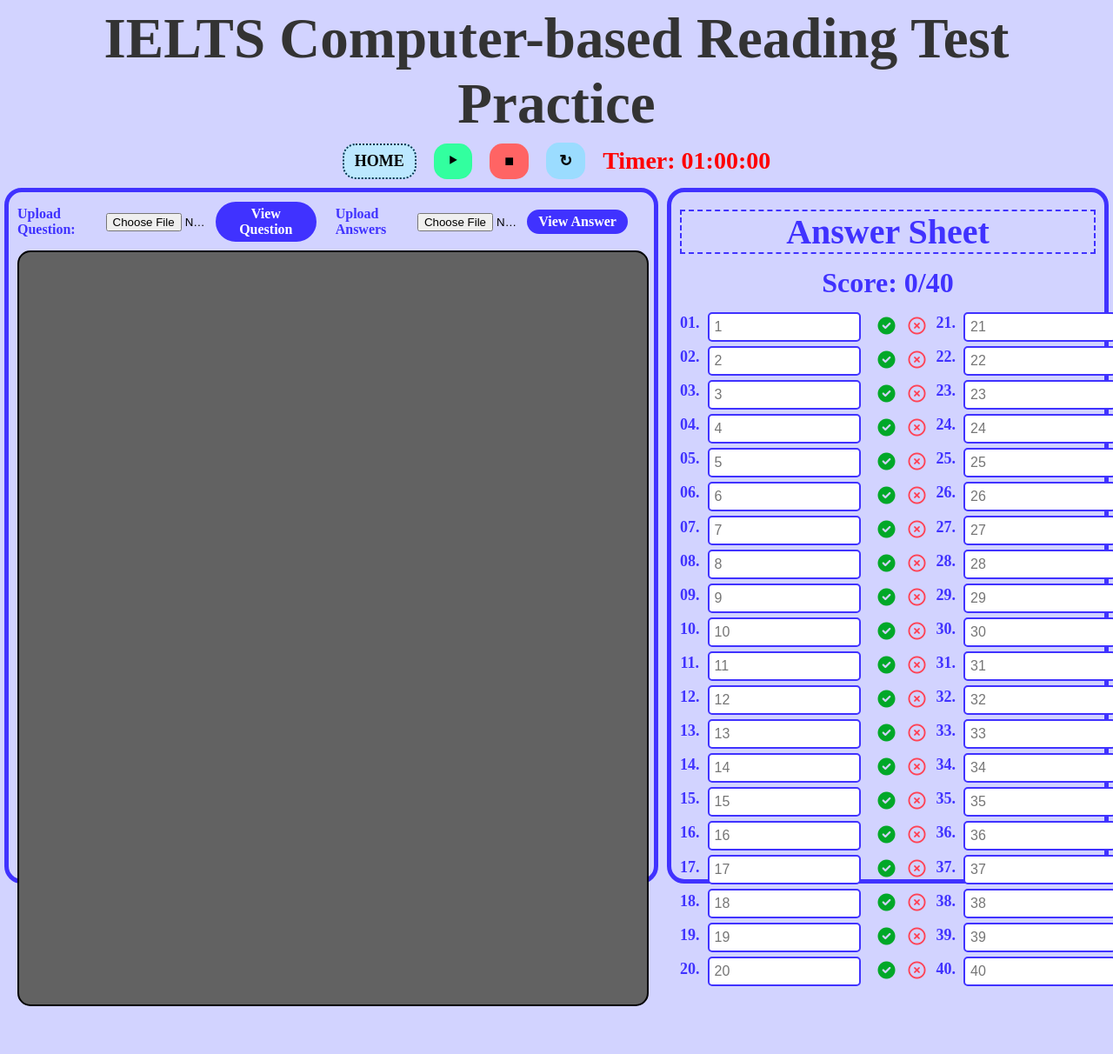
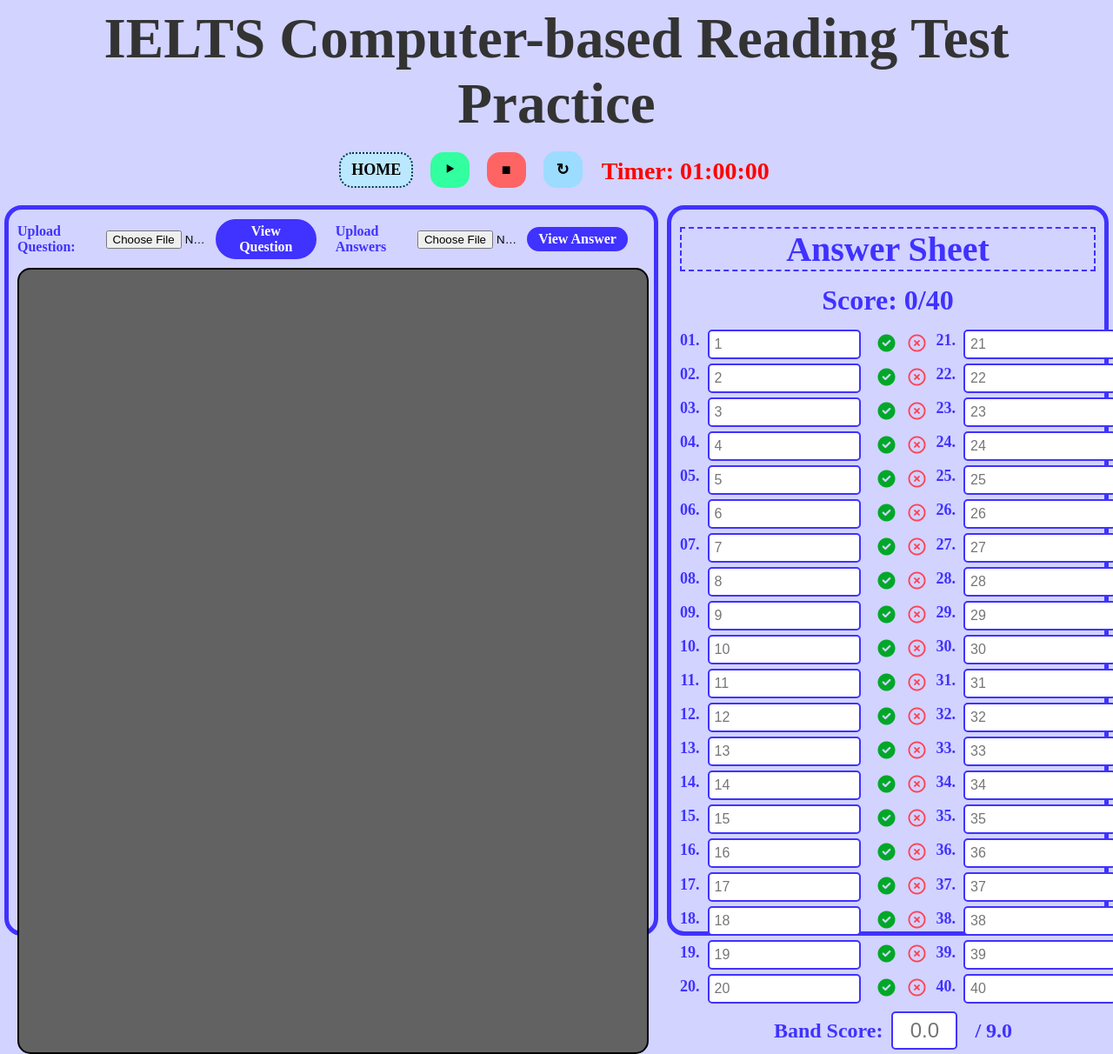
Before and after one commit to Mubashir42884/Computer-based-IELTS-Module-Practice-WebApp, a plain HTML site: page Reading/index.html in a window 1280 px wide. Shown: the top 1212 px of the page at 87% size. Before the commit the page ends 1157 px from the top, so only its background shows below. Drawn offline with Linux system fonts and the light colour scheme.

Commit message:
Fix: Writing Task-seperate timer added, band-score box added in Reading and Listening.

```diff
--- a/Listening/style.css
+++ b/Listening/style.css
@@ -183,13 +183,14 @@
 
 .timer-controls {
     display: flex;
-    justify-content: center;
-    align-items: center;
-    gap: 20px;
-    flex-direction: row;
+    justify-content: center;  /* Center horizontally */
+    align-items: center;      /* Center vertically */
+    gap: 20px;                /* Space between the button and timer */
+    flex-direction: row;      /* Arrange the button and timer side by side */
     margin-top: 5px;
     margin-bottom: 10px;
 }
+
 
 #timer {
     font-size: 28px;
@@ -299,7 +300,7 @@
 .left-section,
 .right-section {
     padding: 10px;
-    height: 110vh;
+    height: 113vh;
     background-color: #ccfff5;
     border: 5px solid #005e4c;
     border-radius: 20px;
@@ -411,7 +412,7 @@
 
 .answer-inputs {
     display: flex;
-    justify-content: left;
+    justify-content: center;
     gap: 2px;
 }
 
@@ -435,6 +436,36 @@
     border-radius: 5px;
     border: 2px solid #005e4c;
     margin-right: 10px;
+}
+
+.band-box {
+    display: flex;
+    justify-content: center;
+    align-items: center;
+    width: 100%;
+    gap: 10px;
+    height: 40px;
+    padding: 6px;
+    font-size: 16px;
+    margin-right: 10px;
+}
+
+.band-input {
+    text-align: center;
+    width: 60px;
+    height: 28px;
+    padding: 6px;
+    font-size: 24px;
+    border-radius: 5px;
+    border: 2px solid #005e4c;
+    margin-right: 10px;
+}
+
+.band-display {
+    font-size: 24px;
+    font-weight: bold;
+    text-align: center;
+    color: #005e4c;
 }
 
 .solve-box {
@@ -472,8 +503,8 @@
 .score-display {
     font-size: 32px;
     font-weight: bold;
-    margin-top: 15px;
-    margin-bottom: 15px;
+    margin-top: 35px;
+    margin-bottom: 5px;
     text-align: center;
     color: #005e4c;
 }
--- a/Reading/index.html
+++ b/Reading/index.html
@@ -359,6 +359,11 @@
                     <!-- Repeat for all inputs -->
                 </div>
             </div>
+            <div class="band-box">
+                <p class="band-display">Band Score:</p>
+                <input type="text" class="band-input" placeholder="0.0">
+                <p class="band-display"> / 9.0</p>
+            </div>
         </div>
     </div>
 
--- a/Reading/style.css
+++ b/Reading/style.css
@@ -95,10 +95,18 @@
     flex-direction: row;      /* Arrange the button and timer side by side */
     margin-top: 5px;
     margin-bottom: 10px;
+    position: sticky;        /* Make the element sticky */
+    top: 0;                  /* Stick to the top of the page */
+    z-index: 1000;           /* Ensure it stays on top of other content */
+    padding: 10px;           /* Optional: Add padding for better spacing */
 }
+
 
 #timer {
     font-size: 28px;
+    padding: 5px 5px 2px 2px;
+    background-color: #d2d3ffba;
+    border-radius: 10px;
     font-weight: bold;
     color: #ff0000;
     text-align: center;
@@ -205,7 +213,7 @@
 .left-section,
 .right-section {
     padding: 10px;
-    height: 100vh;
+    height: 105vh;
     background-color: #d2d3ff;
     border: 5px solid #4032ff;
     border-radius: 20px;
@@ -291,7 +299,7 @@
 
 .pdf-viewer {
     width: 100%;
-    height: 865px;
+    height: 900px;
     border: 2px solid #000;
     border-radius: 15px;
     margin-top: 10px;
@@ -339,6 +347,37 @@
     margin-right: 10px;
 }
 
+.band-box {
+    display: flex;
+    justify-content: center;
+    align-items: center;
+    width: 100%;
+    gap: 10px;
+    height: 40px;
+    padding: 6px;
+    font-size: 16px;
+    margin-right: 10px;
+}
+
+.band-input {
+    text-align: center;
+    width: 60px;
+    height: 28px;
+    padding: 6px;
+    font-size: 24px;
+    border-radius: 5px;
+    border: 2px solid #4032ff;
+    margin-right: 10px;
+}
+
+.band-display {
+    font-size: 24px;
+    font-weight: bold;
+    text-align: center;
+    color: #4032ff;
+}
+
+
 .solve-box {
     width: 50px;
     padding: 6px;
--- a/Writing/style.css
+++ b/Writing/style.css
@@ -3,7 +3,7 @@
     display: flex;
     justify-content: center;
     align-items: center;
-    height: 850px;
+    height: 910px;
     margin: 0;
     background-color: #212221;
 }
@@ -15,7 +15,7 @@
     padding: 50px;
     padding-bottom:140px;
     border-radius: 10px;
-    height: 750px;
+    height: 800px;
     width: 100%;
     transition: background-color 1.0s, color 1.8s;
 }
@@ -71,42 +71,6 @@
     background-color: #fff09c;
 }
 
-.light-mode {
-    background-color: rgb(201, 240, 249);
-    color: #212221;
-}
-
-.light-mode .button2 {
-    background-color: #212221;
-    color: rgb(201, 240, 249);
-}
-
-
-h1 {
-    font-size: 65px;
-    margin-top: 5px;
-    margin-bottom: 2px;
-}
-
-h3 {
-    font-size: 18px;
-    text-decoration: underline #006093 2px ;
-    margin-bottom: 15px;
-}
-
-.timer-controls {
-    display: flex;
-    justify-content: center;
-    gap: 10px;
-}
-
-#timer {
-    font-size: 42px;
-    margin: 5px 5px 5px 5px;
-    font-weight: bold;
-    color: #ff0000;
-}
-
 .home-btn {
     font-family: Quicksand;
     font-weight: bolder;
@@ -142,6 +106,10 @@
     border-radius: 10px;
 }
 
+.control-btn:hover {
+    background-color: #c1a6ff;
+}
+
 .control-btn:disabled {
     background-color: #ff6464;
 }
@@ -152,6 +120,42 @@
 
 .control-btn:hover:enabled {
     background-color: #c1a6ff;
+}
+
+.light-mode {
+    background-color: rgb(201, 240, 249);
+    color: #212221;
+}
+
+.light-mode .button2 {
+    background-color: #212221;
+    color: rgb(201, 240, 249);
+}
+
+
+h1 {
+    font-size: 65px;
+    margin-top: 5px;
+    margin-bottom: 2px;
+}
+
+h3 {
+    font-size: 18px;
+    text-decoration: underline #006093 2px ;
+    margin-bottom: 15px;
+}
+
+.timer-controls {
+    display: flex;
+    justify-content: center;
+    gap: 10px;
+}
+
+#timer {
+    font-size: 42px;
+    margin: 5px 5px 5px 5px;
+    font-weight: bold;
+    color: #ff0000;
 }
 
 textarea {
```
Also changed, not shown: Listening/index.html (+7 -0 lines), Writing/index.html (+8 -5 lines), Writing/script.js (+35 -9 lines).
